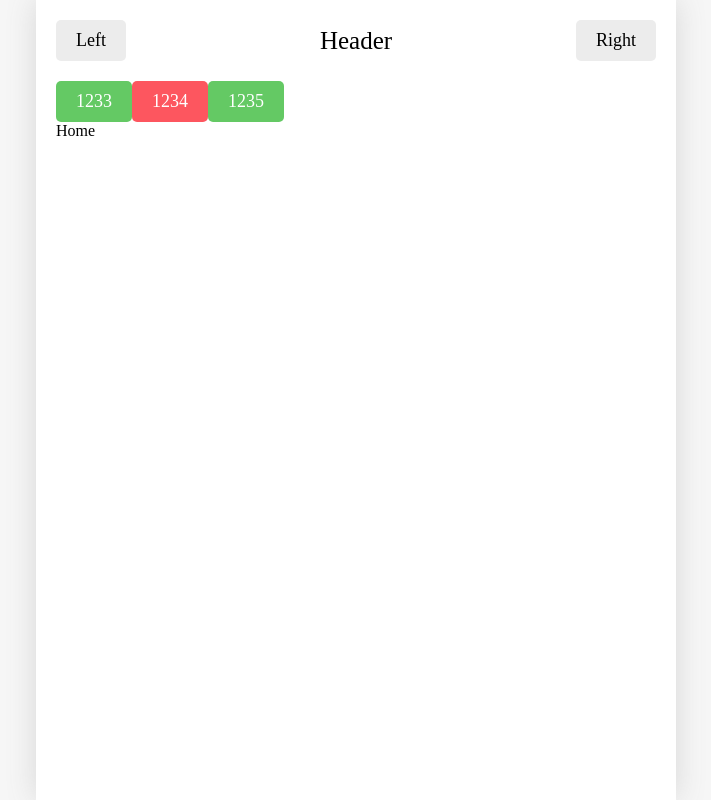
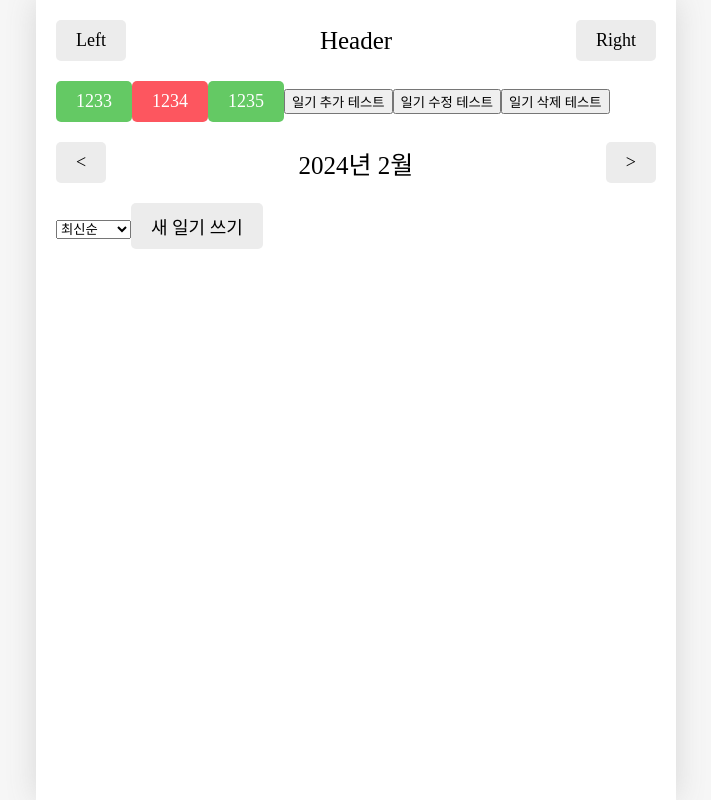
Before and after one commit to kaki5507/reactDiary, a React (Vite) app in the folder section12/: page / in a window 1280 px wide. Shown: the whole page, without its empty margins (284-995 px from the left). Built offline with nearby package versions, Linux system fonts and the light colour scheme; a web font is replaced by a local one.

Commit message:
feat:DiaryList components

```diff
--- a/section12/src/App.jsx
+++ b/section12/src/App.jsx
@@ -1,6 +1,6 @@
 import "./App.css";
-import { Routes , Route , Link , useNavigate} from "react-router-dom";
-import { useReducer , useRef } from "react";
+import { Routes , Route , Link , useNavigate } from "react-router-dom";
+import { useReducer , useRef , createContext } from "react";
 import Home from "./pages/Home";
 import Diary from "./pages/Diary";
 import New from "./pages/New";
@@ -17,7 +17,7 @@ const mockData = [
     content: "1번 일기 content"
   },
   {
-    id: 1,
+    id: 2,
     createDate : new Date().getTime(),
     emotionId: 1,
     content: "1번 일기 content"
@@ -25,8 +25,21 @@ const mockData = [
 ]
 
 function reducer(state, action){
+
+  switch(action.type){
+    case 'CREATE':
+      return [action.data,...state];
+    case 'UPDATE':
+      return state.map((item) => String(item.id) === String(action.data.id) ? action.data : item);
+    case 'DELETE':
+      return state.filter((item)=> String(item.id) !== String(action.id));
+    default:
       return state;
   }
+}
+
+const DiaryStateContext = createContext();
+const DiaryDispatchContext = createContext();
 
 function App() {
   const [data, dispatch] = useReducer(reducer, mockData);
@@ -46,9 +59,25 @@ function App() {
   }
 
   // 기존 일기 수정
+  const onUpdate = (id , createDate , emotionId , content) => {
+    dispatch({
+      type: "UPDATE",
+      data : {
+        id,
+        createDate,
+        emotionId,
+        content,
+      }
+    });
+  }
 
   // 기존 일기 삭제
-
+  const onDelete = (id) => {
+    dispatch({
+      type : "DELETE",
+      id,
+    });
+  }
 
   return (
     <>
@@ -79,6 +108,22 @@ function App() {
         console.log("1235번 클릭");
       }}/>
 
+      <button onClick={() => {
+        onCreate(new Date().getTime(), 1, "Hello");
+      }}>일기 추가 테스트</button>
+      <button onClick={() => {
+        onUpdate(2,new Date().getTime(), 1, "Hello55555");
+      }}>일기 수정 테스트</button>
+      <button onClick={() => {
+        onDelete(2);
+      }}>일기 삭제 테스트</button>
+
+      <DiaryStateContext.Provider value={data}>
+        <DiaryDispatchContext.Provider value={{
+          onCreate,
+          onUpdate,
+          onDelete,
+        }}>
           <Routes>
           <Route path="/" element={<Home />} />
           <Route path="/new" element={<New />} />
@@ -86,6 +131,8 @@ function App() {
           <Route path="/edit/:id" element={<Edit />} />
           <Route path="*" element={<NotFound />}/>
           </Routes>
+        </DiaryDispatchContext.Provider>
+      </DiaryStateContext.Provider>
     </>
   )
 }
--- /dev/null
+++ b/section12/src/components/DiaryList.jsx
@@ -0,0 +1,19 @@
+import Button from "./Button";
+import "./DiaryList.css";
+
+const DiaryList = () => {
+    return (
+        <div className="DiaryList">
+            <div className="menu_bar">
+                <select>
+                    <option value={"latest"}>최신순</option>
+                    <option value={"oldest"}>오래된 순</option>
+                </select>
+                <Button text={"새 일기 쓰기"} />
+            </div>
+            <div className="list_wrapper"></div>
+        </div>
+    )
+}
+
+export default DiaryList;
--- a/section12/src/pages/Home.jsx
+++ b/section12/src/pages/Home.jsx
@@ -1,5 +1,17 @@
+import Header from '../components/Header';
+import Button from '../components/Button';
+import DiaryList from '../components/DiaryList';
+
 const Home = () => {
-    return <div>Home</div>;
+    return(
+      <div>
+        <Header
+            title={"2024년 2월"}
+            leftChild={<Button text={"<"} />}
+            rightChild={<Button text={">"} />}/>
+      <DiaryList />
+      </div>
+    );
 };
 
 export default Home;
```
Also changed, not shown: section12/src/components/DiaryList.css (added). Lines whose indentation alone changed are shown as unchanged.
